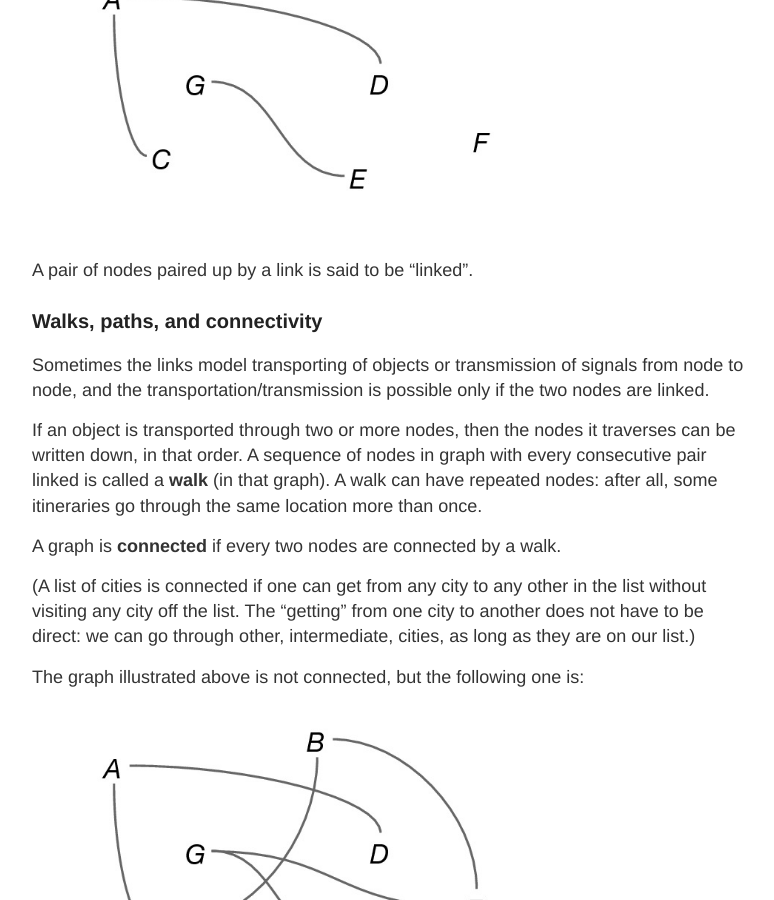
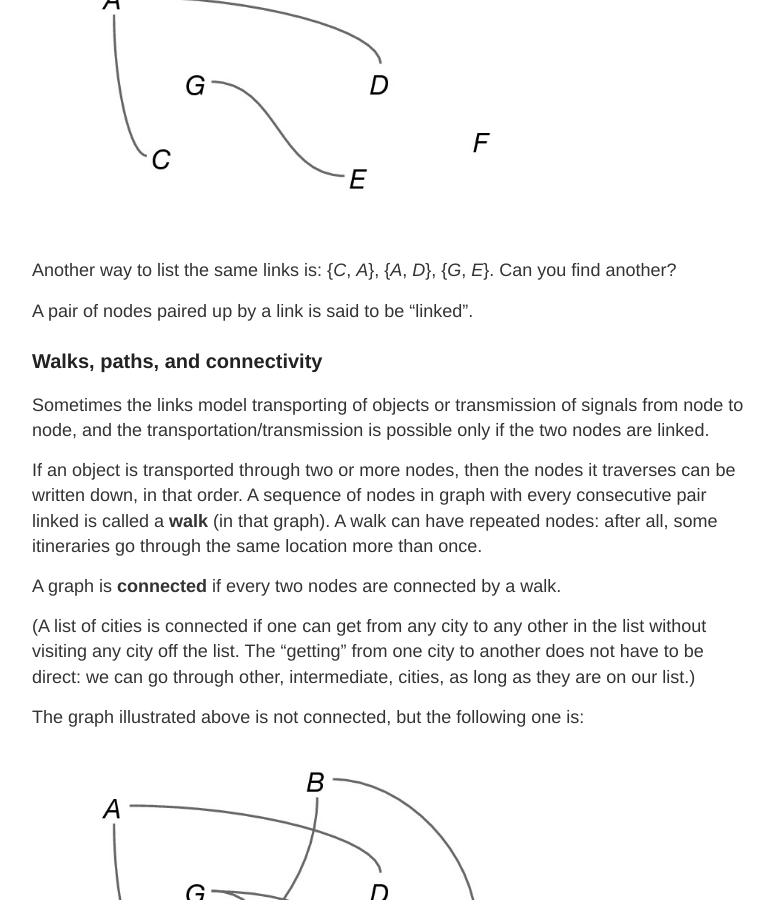
Before and after one commit to datacompass/datacompass.github.io, a Jekyll site: the page built from _posts/2017-8-5-graphs-and-trees.md, in a window 1280 px wide and 900 px high, scrolled down 602 px. Shown: the whole window, without its empty margins (248-1022 px from the left). Built offline with Jekyll 4.4.1, drawn with Linux system fonts in a browser that asks for light colours.

Commit message:
Update 2017-8-5-graphs-and-trees.md

```diff
--- a/_posts/2017-8-5-graphs-and-trees.md
+++ b/_posts/2017-8-5-graphs-and-trees.md
@@ -15,6 +15,8 @@ A **graph** is defined as two lists:
 So, we can specify a graph by writing down these two lists--for example, nodes: *A*, *B*, *C*, *D*, *E*, *F*, *G*, links: \{*A*, *C*}, {*A*, *D*}, {*E*, *G*}--but sometimes it is helpful to sketch the graph:
 
 ![linear fit]({{ site.url }}/images/graph-example-1.jpg){:height="300px" width = "400px"}
+
+Another way to list the same links is: {*C*, *A*}, {*A*, *D*}, {*G*, *E*}.  Can you find another?
 
 A pair of nodes paired up by a link is said to be "linked".
 
```
